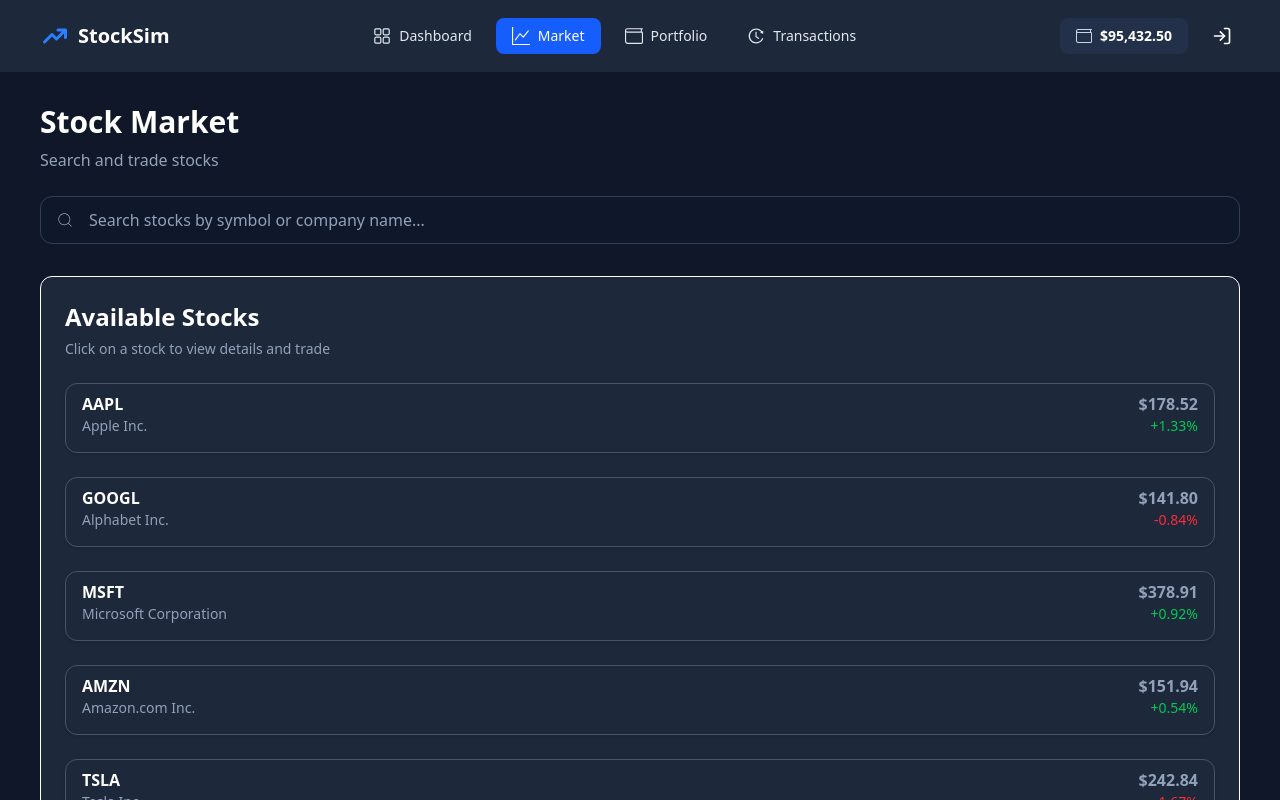
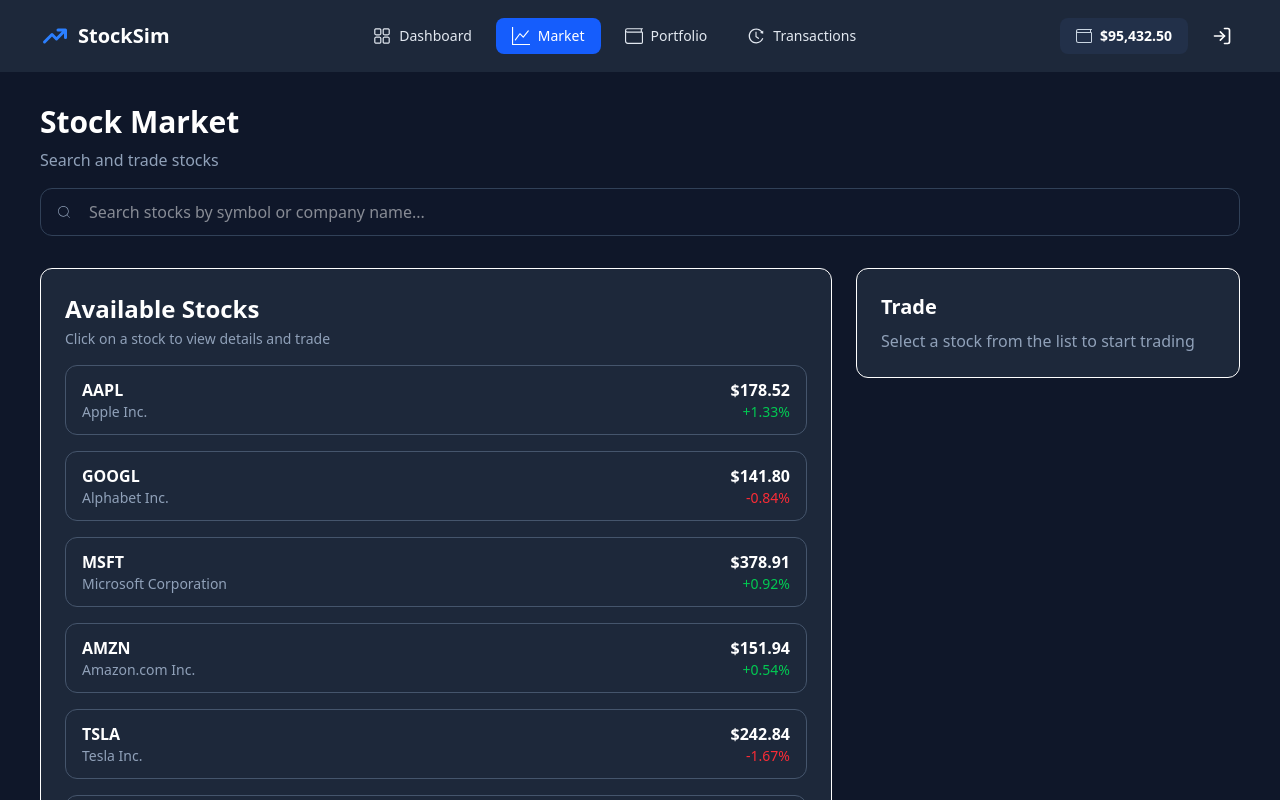
Before and after one commit to nisarg-gadhiya/stock-sim, a React (Vite) app: page /market in a window 1280 px wide. Shown: the top 800 px of the page. Built offline with nearby package versions, Linux system fonts and the light colour scheme.

Commit message:
market chart and trade panel pushed

```diff
--- a/src/components/market/SearchBar.jsx
+++ b/src/components/market/SearchBar.jsx
@@ -1,41 +1,20 @@
-import React, { useState } from 'react'
+import React from "react";
 import { CiSearch } from "react-icons/ci";
 
-const SearchBar = ({value,onChange}) => {
+const SearchBar = ({ value, onChange }) => {
   return (
-    <div>
-      <div className="relative w-full my-6">
+    <div className="relative w-full mt-4">
+      <CiSearch className="absolute left-4 top-1/2 -translate-y-1/2 text-slate-400" />
+      <input
+        value={value}
+        onChange={(e) => onChange(e.target.value)}
+        placeholder="Search stocks by symbol or company name..."
+        className="w-full h-12 pl-12 pr-4 rounded-xl bg-[#0f172a]
+                   border border-slate-700 text-white outline-none
+                   focus:border-blue-500"
+      />
+    </div>
+  );
+};
 
-        <CiSearch
-          className="absolute left-4 top-1/2 -translate-y-1/2 text-slate-400 text-lg"
-        />
-        <input
-          onChange={(e) => onChange(e.target.value)}
-          type="text"
-          placeholder="Search stocks by symbol or company name..."
-          className="
-            w-full
-            h-12
-            pl-12
-            pr-4
-            rounded-xl
-            bg-[#0f172a]
-            text-slate-200
-            placeholder:text-slate-400
-            border
-            border-slate-700
-            outline-none
-            transition-all
-            duration-300
-
-            focus:border-blue-500
-            focus:ring-2
-            focus:ring-blue-500/40
-          "
-        />
-       </div>
-    </div>
-  )
-}
-
-export default SearchBar
+export default SearchBar;
--- /dev/null
+++ b/src/components/market/StockChart.jsx
@@ -0,0 +1,78 @@
+import React from "react";
+import {
+  LineChart,
+  Line,
+  XAxis,
+  YAxis,
+  Tooltip,
+  ResponsiveContainer,
+} from "recharts";
+
+const StockChart = ({ stock }) => {
+  if (!stock || !stock.history || stock.history.length === 0) return null;
+
+  const prices = stock.history.map(d => d.price);
+
+  const minPrice = Math.min(...prices);
+  const maxPrice = Math.max(...prices);
+  const padding = (maxPrice - minPrice) * 0.2 || 1;
+
+  const avgPrice =
+    prices.reduce((sum, p) => sum + p, 0) / prices.length;
+
+  const dayLow = minPrice;
+  const dayHigh = maxPrice;
+
+  return (
+    <div className="bg-[#1D283A] p-6 rounded-xl border border-slate-600">
+      <h2 className="text-xl font-semibold mb-4">
+        {stock.symbol} Price Chart
+      </h2>
+
+      <div className="h-64">
+        <ResponsiveContainer width="100%" height="100%">
+          <LineChart data={stock.history}>
+            <XAxis dataKey="time" />
+            <YAxis
+              domain={[minPrice - padding, maxPrice + padding]}
+            />
+            <Tooltip />
+            <Line
+              type="monotone"
+              dataKey="price"
+              stroke="#3B82F6"
+              strokeWidth={2}
+              dot={false}
+            />
+          </LineChart>
+        </ResponsiveContainer>
+      </div>
+
+      {/* SUMMARY */}
+      <div className="grid grid-cols-3 mt-6 pt-4 border-t border-slate-600">
+        <div>
+          <p className="text-sm text-slate-400">Avg Price</p>
+          <p className="font-semibold">
+            ${avgPrice.toFixed(2)}
+          </p>
+        </div>
+
+        <div>
+          <p className="text-sm text-slate-400">Day Low</p>
+          <p className="font-semibold text-red-500">
+            ${dayLow.toFixed(2)}
+          </p>
+        </div>
+
+        <div>
+          <p className="text-sm text-slate-400">Day High</p>
+          <p className="font-semibold text-green-500">
+            ${dayHigh.toFixed(2)}
+          </p>
+        </div>
+      </div>
+    </div>
+  );
+};
+
+export default StockChart;
--- a/src/components/market/StockList.jsx
+++ b/src/components/market/StockList.jsx
@@ -1,19 +1,26 @@
-import React from 'react'
-import StockRow from './StockRow'
+import React from "react";
+import StockRow from "./StockRow";
 
-const StockList = ({stocks}) => {
+const StockList = ({ stocks, onSelectStock }) => {
   return (
-    <div className='border rounded-xl bg-[#1D283A] p-6 flex flex-col gap-6 mt-8'>
-        <div className='flex flex-col'>
-            <span className='text-2xl font-semibold'>Available Stocks</span>
-            <span className='mt-1.5 text-slate-400 text-sm'>Click on a stock to view details and trade</span>
-        </div>
+    <div className="border rounded-xl bg-[#1D283A] p-6 flex flex-col gap-4">
 
-        {stocks.map((stock) => (
-            <StockRow {...stock} />
-        ))}
+      <div>
+        <h2 className="text-2xl font-semibold">Available Stocks</h2>
+        <p className="text-slate-400 text-sm mt-1">
+          Click on a stock to view details and trade
+        </p>
+      </div>
+
+      {stocks.map((stock) => (
+        <StockRow
+          key={stock.symbol}
+          stock={stock}
+          onSelect={onSelectStock}
+        />
+      ))}
     </div>
-  )
-}
+  );
+};
 
-export default StockList
+export default StockList;
--- a/src/components/market/StockRow.jsx
+++ b/src/components/market/StockRow.jsx
@@ -1,37 +1,33 @@
-import React from 'react'
+import React from "react";
 
-const StockRow = ({symbol,company,price,changePercent}) => {
+const StockRow = ({ stock, onSelect }) => {
+  const { symbol, company, price, changePercent } = stock;
+
   return (
-    <div className="flex items-center justify-between pb-4 hover:bg-[#24324a] px-4 py-2 rounded-xl shadow-sm border border-slate-600 cursor-pointer transition-all duration-400">
-      <div className="flex flex-col">
-        <span className="font-semibold">
-          {symbol}
-        </span>
-        <span className="text-sm text-slate-400">
-          {company}
-        </span>
+    <div
+      onClick={() => onSelect(stock)}
+      className="flex items-center justify-between px-4 py-3
+                 rounded-xl border border-slate-600 cursor-pointer
+                 hover:bg-[#24324a] transition"
+    >
+      <div>
+        <p className="font-semibold">{symbol}</p>
+        <p className="text-sm text-slate-400">{company}</p>
       </div>
 
-      <div className="flex flex-col text-right">
-
-        <span className="font-semibold text-slate-400">
-          ${price.toFixed(2)}
-        </span>
-
-        <span
-            className={`text-sm ${
-                changePercent > 0
-                ? "text-green-500"
-                : "text-red-500"
-            }`}
-            >
-            {changePercent > 0 ? "+" : ""}
-            {changePercent}%
-        </span>
-
+      <div className="text-right">
+        <p className="font-semibold">${price.toFixed(2)}</p>
+        <p
+          className={`text-sm ${
+            changePercent > 0 ? "text-green-500" : "text-red-500"
+          }`}
+        >
+          {changePercent > 0 && "+"}
+          {changePercent}%
+        </p>
       </div>
     </div>
-  )
-}
+  );
+};
 
-export default StockRow
+export default StockRow;
--- a/src/components/market/TradePanel.jsx
+++ b/src/components/market/TradePanel.jsx
@@ -1,18 +1,78 @@
-import React from 'react'
+import React, { useState, useEffect } from "react";
 
-const TradePanel = () => {
+const TradePanel = ({ stock }) => {
+  const [quantity, setQuantity] = useState(1);
+
+  // reset quantity when stock changes
+  useEffect(() => {
+    setQuantity(1);
+  }, [stock]);
+
+  // 1️⃣ No stock selected → placeholder
+  if (!stock) {
+    return (
+      <div className="bg-[#1D283A] p-6 rounded-xl border border-white h-fit">
+        <h2 className="text-xl font-semibold mb-2">Trade</h2>
+        <p className="text-slate-400">
+          Select a stock from the list to start trading
+        </p>
+      </div>
+    );
+  }
+
+  // 2️⃣ Stock selected → trade UI
+  const totalCost = (stock.price * quantity).toFixed(2);
+
   return (
-    <div className='border rounded-xl bg-[#1D283A] p-6 flex flex-col gap-6 my-6'>
-        <div className='flex flex-col'>
-            <span className='text-2xl font-semibold'>Trade</span>
-            <span className='mt-1.5 text-slate-400 text-sm'>Select a stock to trade</span>
-        </div>
+    <div className="bg-[#1D283A] p-6 rounded-xl border border-slate-600 h-fit">
+      {/* Header */}
+      <h2 className="text-xl font-semibold">Trade</h2>
+      <p className="text-slate-400 mt-1">Buy {stock.symbol}</p>
 
-        {/* <div className='text-slate-400 text-sm'>
-            <span>Select a stock from list to start trading</span>
-        </div> */}
+      {/* Stock Info */}
+      <div className="mt-6">
+        <p className="text-sm text-slate-400">Stock</p>
+        <p className="font-semibold text-lg">{stock.symbol}</p>
+        <p className="text-sm text-slate-400">{stock.company}</p>
+      </div>
+
+      {/* Price */}
+      <div className="mt-6">
+        <p className="text-sm text-slate-400">Current Price</p>
+        <p className="text-2xl font-bold">
+          ${stock.price.toFixed(2)}
+        </p>
+      </div>
+
+      {/* Quantity */}
+      <div className="mt-6">
+        <p className="text-sm font-medium mb-2">Quantity</p>
+        <input
+          type="number"
+          min="1"
+          value={quantity}
+          onChange={(e) => setQuantity(Number(e.target.value))}
+          className="w-full px-4 py-3 rounded-xl bg-[#0f1729]
+                     border border-slate-700 outline-none
+                     focus:border-blue-500"
+        />
+      </div>
+
+      {/* Total Cost */}
+      <div className="mt-6 bg-[#223049] p-4 rounded-xl">
+        <p className="text-sm text-slate-400">Total Cost</p>
+        <p className="text-xl font-semibold">${totalCost}</p>
+      </div>
+
+      {/* Action Button */}
+      <button
+        className="mt-6 w-full py-3 rounded-xl font-semibold
+                   bg-blue-500 hover:bg-blue-600 transition"
+      >
+        Buy Shares
+      </button>
     </div>
-  )
-}
+  );
+};
 
-export default TradePanel
+export default TradePanel;
--- /dev/null
+++ b/src/data/stockChartData.js
@@ -0,0 +1,15 @@
+export const stockChartData = {
+  AAPL: [
+    { time: "08:22", price: 178.2 },
+    { time: "08:23", price: 178.0 },
+    { time: "08:24", price: 177.9 },
+    { time: "08:25", price: 178.4 },
+  ],
+
+  MSFT: [
+    { time: "08:22", price: 378.1 },
+    { time: "08:23", price: 377.6 },
+    { time: "08:24", price: 377.9 },
+    { time: "08:25", price: 378.4 },
+  ],
+};
--- a/src/data/stocks.js
+++ b/src/data/stocks.js
@@ -4,47 +4,110 @@ export const stocks = [
     company: "Apple Inc.",
     price: 178.52,
     changePercent: 1.33,
+    history: [
+      { time: "09:00", price: 176.8 },
+      { time: "09:10", price: 177.1 },
+      { time: "09:20", price: 177.6 },
+      { time: "09:30", price: 177.2 },
+      { time: "09:40", price: 178.0 },
+      { time: "09:50", price: 178.3 },
+      { time: "10:00", price: 178.52 },
+    ],
   },
+
   {
     symbol: "GOOGL",
     company: "Alphabet Inc.",
     price: 141.80,
     changePercent: -0.84,
+    history: [
+      { time: "09:00", price: 142.9 },
+      { time: "09:10", price: 142.4 },
+      { time: "09:20", price: 141.9 },
+      { time: "09:30", price: 141.5 },
+      { time: "09:40", price: 141.3 },
+      { time: "09:50", price: 141.6 },
+      { time: "10:00", price: 141.8 },
+    ],
   },
+
   {
     symbol: "MSFT",
     company: "Microsoft Corporation",
     price: 378.91,
     changePercent: 0.92,
+    history: [
+      { time: "09:00", price: 375.2 },
+      { time: "09:10", price: 376.1 },
+      { time: "09:20", price: 377.3 },
+      { time: "09:30", price: 376.9 },
+      { time: "09:40", price: 377.8 },
+      { time: "09:50", price: 378.4 },
+      { time: "10:00", price: 378.91 },
+    ],
   },
+
   {
     symbol: "AMZN",
     company: "Amazon.com Inc.",
     price: 151.94,
     changePercent: 0.54,
+    history: [
+      { time: "09:00", price: 150.2 },
+      { time: "09:10", price: 150.6 },
+      { time: "09:20", price: 150.9 },
+      { time: "09:30", price: 151.1 },
+      { time: "09:40", price: 151.3 },
+      { time: "09:50", price: 151.7 },
+      { time: "10:00", price: 151.94 },
+    ],
   },
+
   {
     symbol: "TSLA",
     company: "Tesla Inc.",
     price: 242.84,
     changePercent: -1.67,
+    history: [
+      { time: "09:00", price: 248.5 },
+      { time: "09:10", price: 247.2 },
+      { time: "09:20", price: 246.1 },
+      { time: "09:30", price: 245.0 },
+      { time: "09:40", price: 244.1 },
+      { time: "09:50", price: 243.5 },
+      { time: "10:00", price: 242.84 },
+    ],
   },
-  {
-    symbol: "META",
-    company: "Meta Platforms Inc.",
-    price: 484.03,
-    changePercent: 1.19,
-  },
+
   {
     symbol: "NVDA",
     company: "NVIDIA Corporation",
     price: 481.86,
     changePercent: 2.65,
+    history: [
+      { time: "09:00", price: 468.3 },
+      { time: "09:10", price: 471.5 },
+      { time: "09:20", price: 474.2 },
+      { time: "09:30", price: 476.8 },
+      { time: "09:40", price: 478.9 },
+      { time: "09:50", price: 480.4 },
+      { time: "10:00", price: 481.86 },
+    ],
   },
+
   {
     symbol: "JPM",
     company: "JPMorgan Chase & Co.",
     price: 175.23,
     changePercent: -0.32,
+    history: [
+      { time: "09:00", price: 176.4 },
+      { time: "09:10", price: 176.1 },
+      { time: "09:20", price: 175.8 },
+      { time: "09:30", price: 175.6 },
+      { time: "09:40", price: 175.4 },
+      { time: "09:50", price: 175.3 },
+      { time: "10:00", price: 175.23 },
+    ],
   },
 ];
--- a/src/pages/Market.jsx
+++ b/src/pages/Market.jsx
@@ -1,37 +1,69 @@
-import React, { useState } from 'react'
-import StockList from '../components/market/StockList';
-import TradePanel from '../components/market/TradePanel';
-import SearchBar from '../components/market/SearchBar';
-import { stocks } from '../data/stocks';
+import React, { useState } from "react";
+import { stocks } from "../data/stocks";
+
+import SearchBar from "../components/market/SearchBar";
+import StockList from "../components/market/StockList";
+import TradePanel from "../components/market/TradePanel";
+import StockChart from "../components/market/StockChart";
 
 const Market = () => {
+  const [searchTerm, setSearchTerm] = useState("");
+  const [selectedStock, setSelectedStock] = useState(null);
 
-  const [searchTerm, setSearchTerm] = useState("");
-
-  const filteredStocks = stocks.filter((stock)=>{
+  const filteredStocks = stocks.filter((stock) => {
     const query = searchTerm.toLowerCase().trim();
-
     return (
-      stock.symbol.toLowerCase().includes(query) || stock.company.toLowerCase().includes(query)
-
+      stock.symbol.toLowerCase().includes(query) ||
+      stock.company.toLowerCase().includes(query)
     );
   });
 
-  return (
-    <div className='w-full min-h-screen bg-[#0f1729] text-white mx-auto px-6 md:px-10 py-8'>
-        <div>
-            <span className='text-3xl font-bold mb-2'>Stock Market</span>
-            <p className='text-[16px] text-[#94A3b8] my-2'>Search and trade stocks</p>
-        </div>
-       <SearchBar value={searchTerm} onChange={setSearchTerm}/>
-
-       <StockList stocks={filteredStocks} />
-
-       <TradePanel />
+  const handleSelectStock = (stock) => {
+  setSelectedStock((prev) => {
+    // if same stock clicked
+    if (prev?.symbol === stock.symbol) {
+      return null;
+    }
+    // else select new stock
+    return stock;
+  });
+};
 
 
+  return (
+    <div className="w-full min-h-screen bg-[#0f1729] text-white px-6 md:px-10 py-8">
+
+      <div className="mb-4">
+        <h1 className="text-3xl font-bold">Stock Market</h1>
+        <p className="text-slate-400 mt-2">Search and trade stocks</p>
+      </div>
+
+      <SearchBar value={searchTerm} onChange={setSearchTerm} />
+
+      <div className="grid grid-cols-1 lg:grid-cols-3 gap-6 mt-8">
+
+        {/* LEFT SIDE */}
+        <div className="lg:col-span-2 flex flex-col gap-6">
+
+          {selectedStock && (
+            <StockChart stock={selectedStock} />
+          )}
+
+          <StockList
+            stocks={filteredStocks}
+            onSelectStock={handleSelectStock}
+          />
+
+        </div>
+
+        {/* RIGHT SIDE */}
+        <div className="lg:col-span-1">
+          <TradePanel stock={selectedStock} />
+        </div>
+
+      </div>
     </div>
-  )
-}
+  );
+};
 
-export default Market
+export default Market;
```
